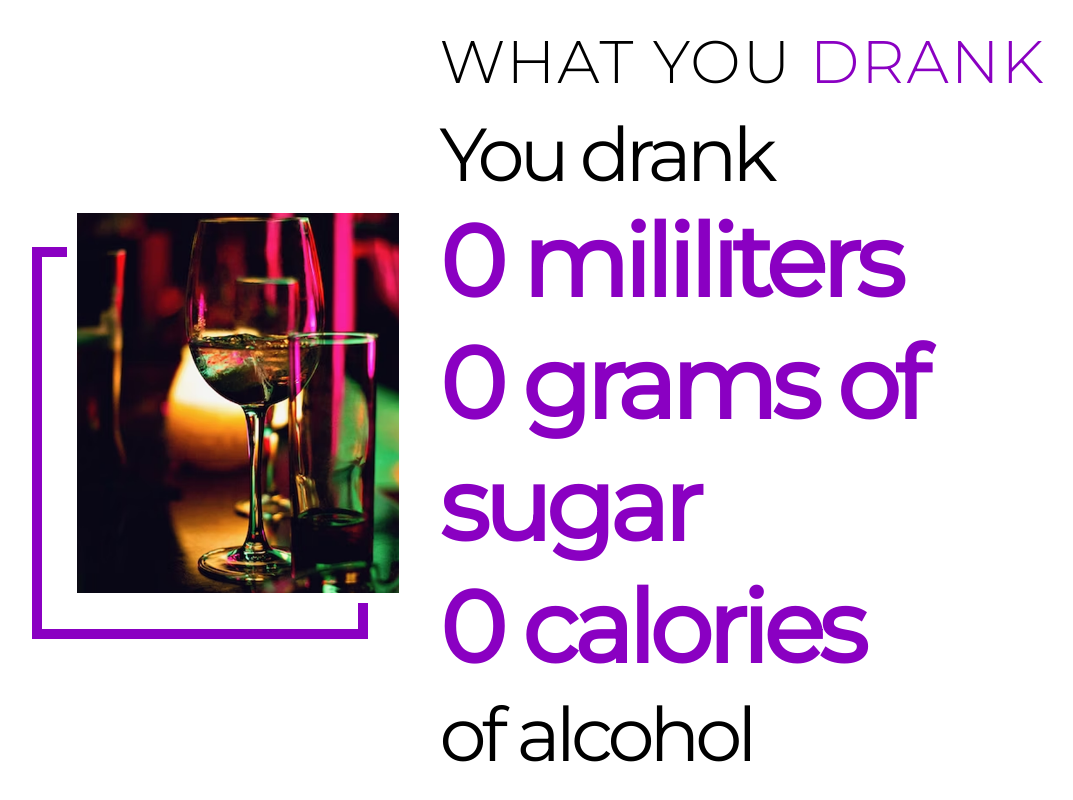
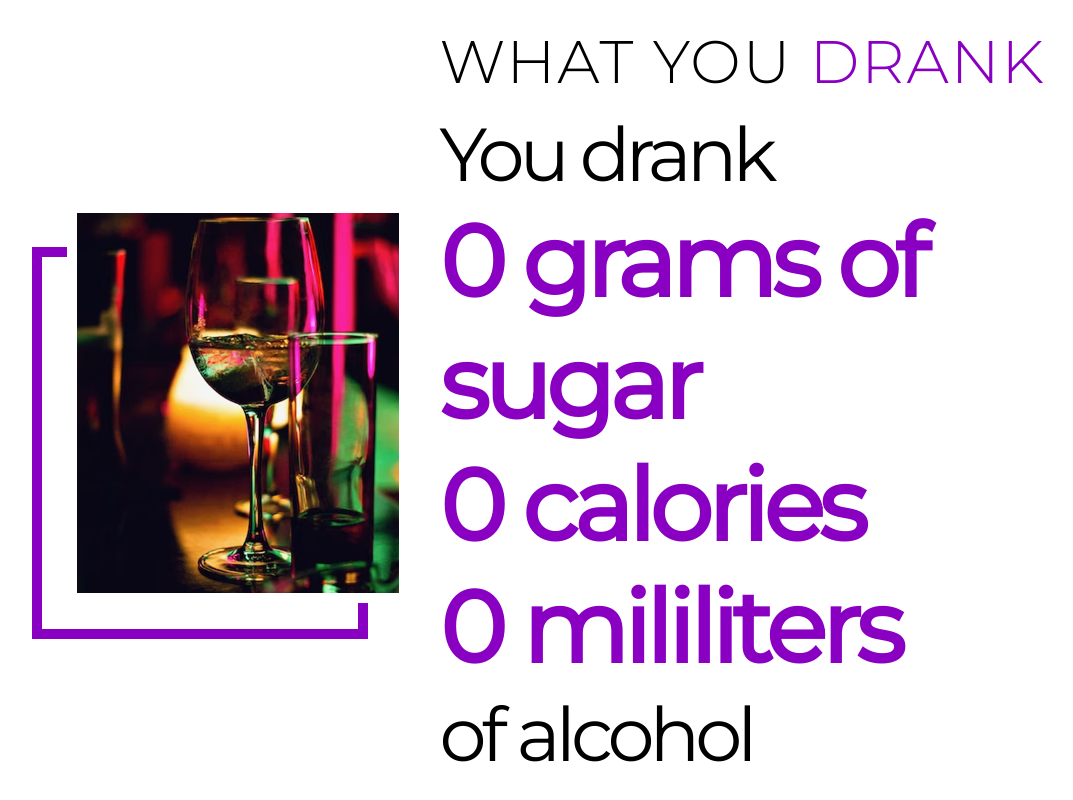
Before and after one commit to 5hashwat/AlcoholSafety, a plain HTML site: page index.html in a window 1280 px wide. Shown: the part 6028-6828 px from the top of the page, without its empty margins (53-1126 px from the left). Drawn offline with Linux system fonts and the light colour scheme.

Commit message:
Update index.html

```diff
--- a/index.html
+++ b/index.html
@@ -265,9 +265,10 @@
       </div>
       <div class="col-right">
         <h1 class="section-title">What you <span>drank</span></h1>
-        <h3>You drank </h3><h4><span id="count">0</span>  mililiters</h4> <h3></h3>
+        <h3>You drank </h3>
         <h4><span id="sugar">0</span>  grams of sugar</h4>
-        <h4><span id="calories">0</span>  calories</h4> <h3> of alcohol</h3>
+        <h4><span id="calories">0</span>  calories</h4>
+        <h4><span id="count">0</span>  mililiters</h4> <h3></h3><h3> of alcohol</h3>
       </div>
     </div>
   </section>
```
